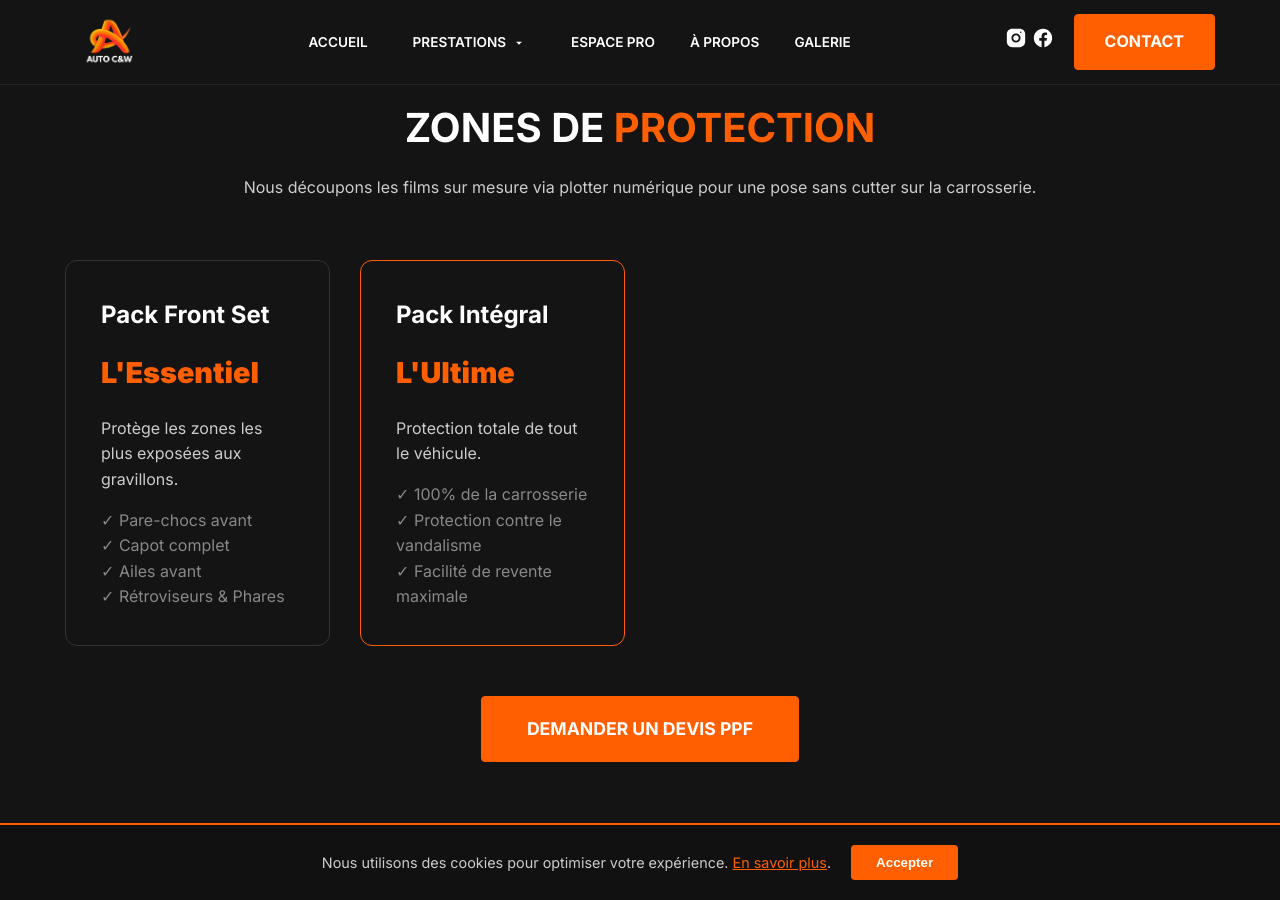
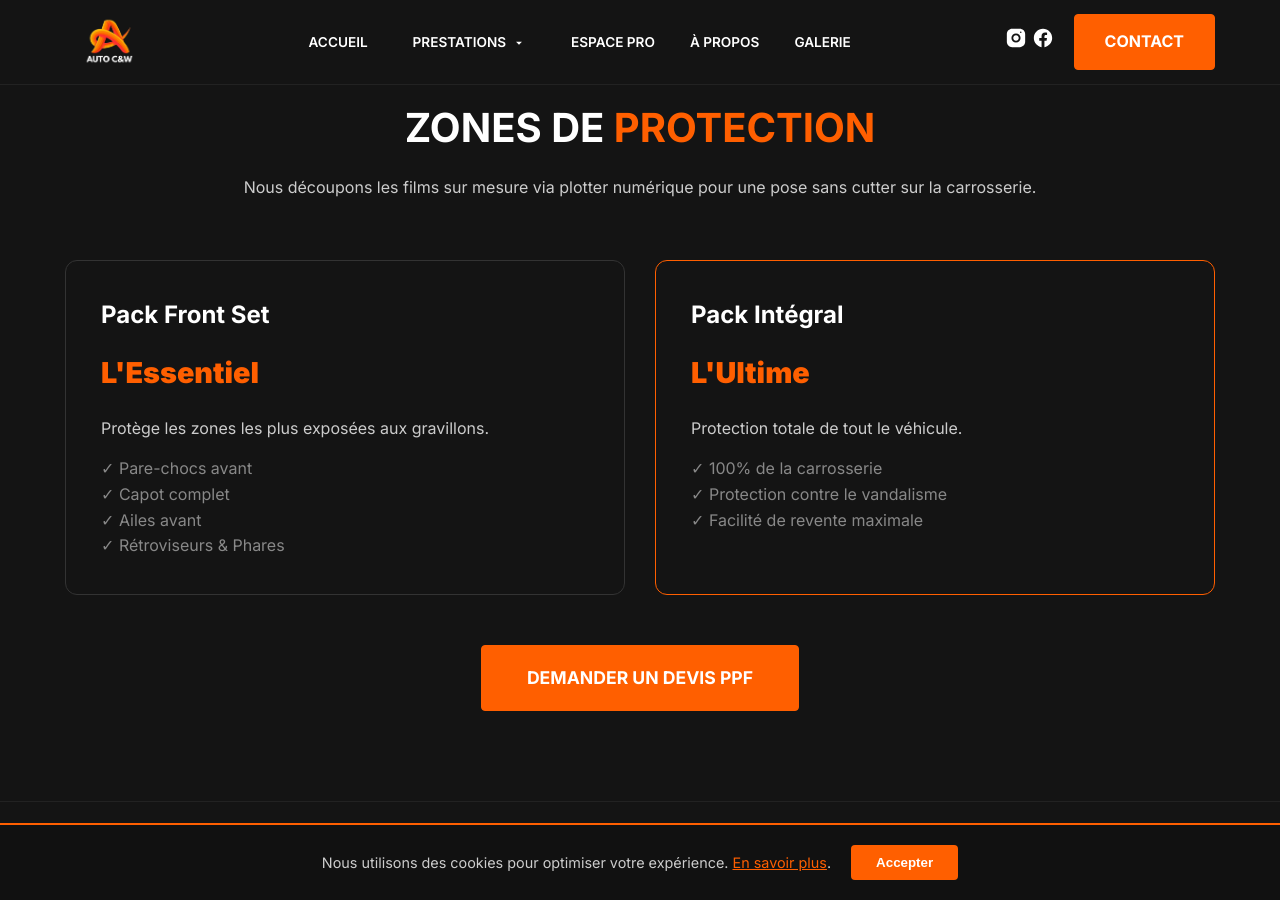
Before and after one commit to DuvalDVL/autocw, a Jekyll site: the page built from services/film-protection-ppf-sallanches/index.html, in a window 1280 px wide and 900 px high, scrolled down 1327 px. Built offline with Jekyll 4.4.1, drawn with Linux system fonts in a browser that asks for light colours.

Commit message:
Update style.css

```diff
--- a/assets/css/style.css
+++ b/assets/css/style.css
@@ -464,22 +464,16 @@
 
 .service-cards-grid {
   display: grid;
-  grid-template-columns: repeat(4, 1fr);
+  /* On force 2 colonnes pour créer la grille 2x2 sur PC */
+  grid-template-columns: repeat(2, 1fr);
   gap: 30px;
   margin-top: 50px;
 }
 
-/* On gère l'affichage sur tablette (ex: iPad) */
-@media (max-width: 1024px) {
-  .service-cards-grid {
-    grid-template-columns: repeat(2, 1fr); /* 2 colonnes par ligne */
-  }
-}
-
-/* On gère l'affichage sur mobile */
+/* Sur mobile, on empile les 4 cartes les unes sous les autres */
 @media (max-width: 768px) {
   .service-cards-grid {
-    grid-template-columns: 1fr; /* 1 seule colonne (les cartes s'empilent) */
+    grid-template-columns: 1fr;
   }
 }
 
```
